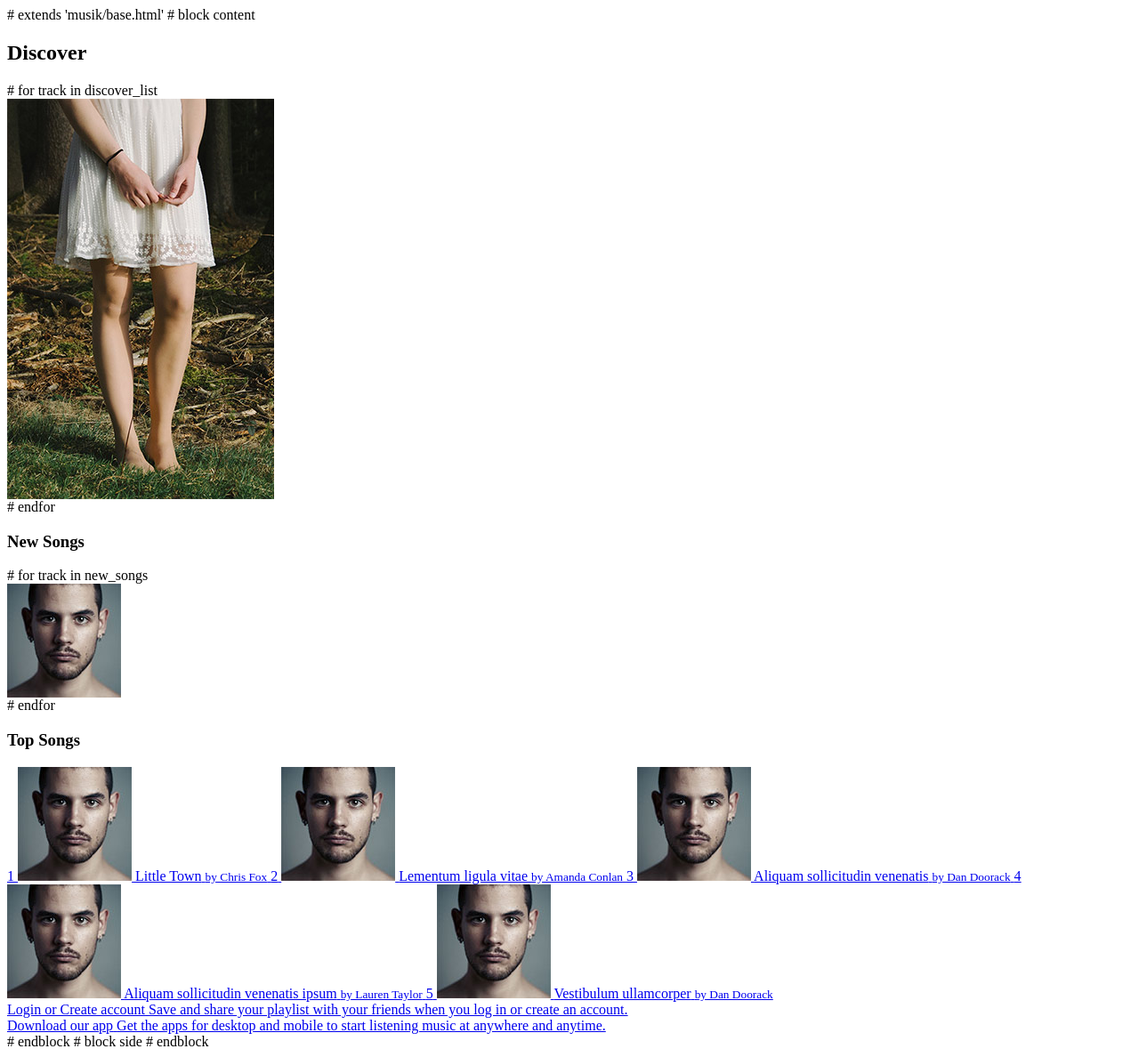
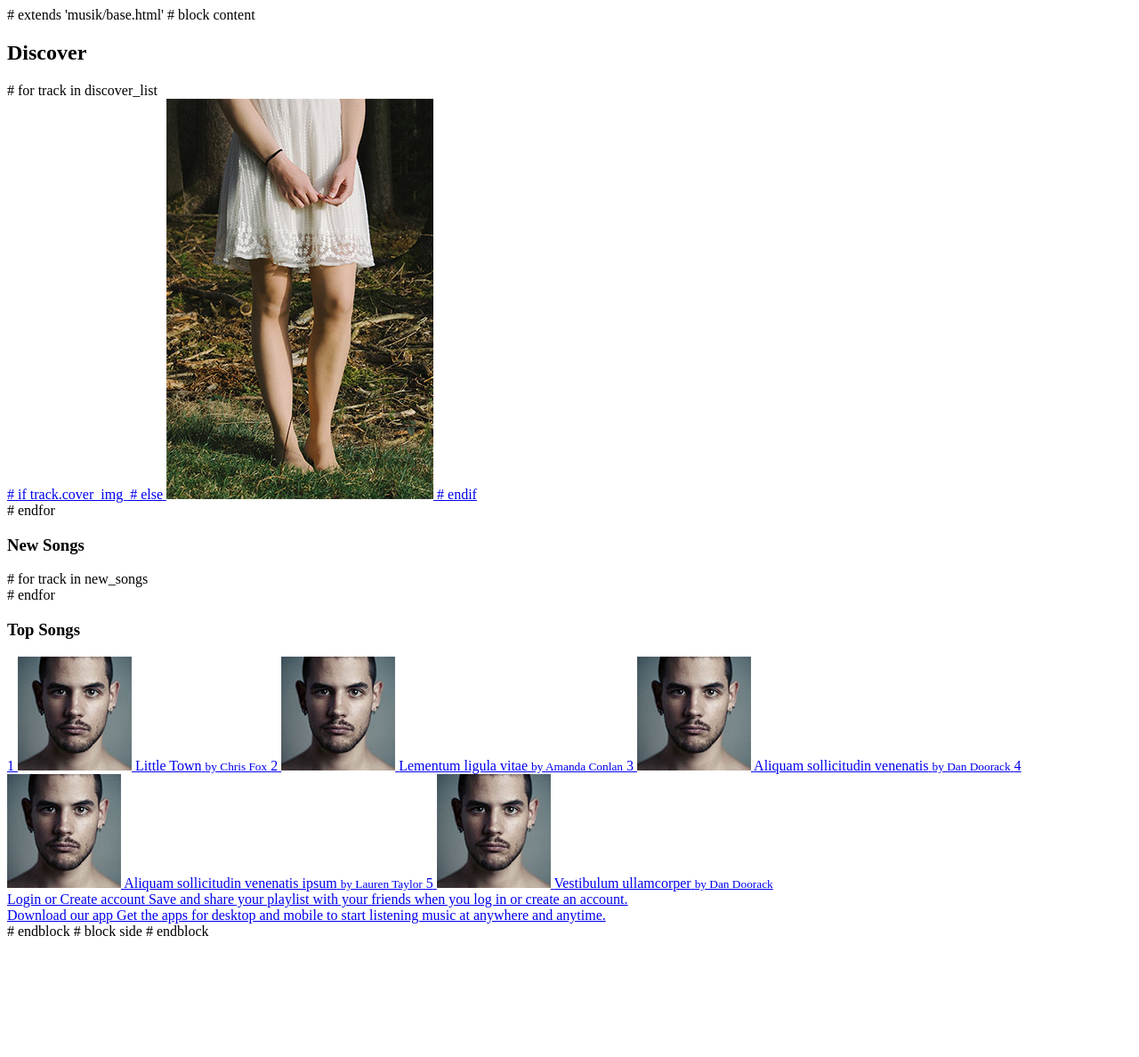
Before and after one commit to ssxenon01/music-app, a Python web app: template main/templates/welcome.html in a window 1280 px wide. Shown: the whole page at 89% size. After the commit the page ends 1052 px from the top, so only its background shows below. Run offline with Jinja, Linux system fonts and the light colour scheme; the template is opened without the code that fills it, so the values that code supplies are empty.

```diff
--- a/main/model/track.py
+++ b/main/model/track.py
@@ -119,6 +119,7 @@ class Track(model.Base):
     language = ndb.StringProperty(default='')
     website = ndb.StringProperty(default='')
     stream_url = ndb.StringProperty(default='')
+    cover_img = ndb.StringProperty(default='')
 
     FIELDS = {
         'album': fields.String,
@@ -142,6 +143,7 @@ class Track(model.Base):
         'language': fields.String,
         'website': fields.String,
         'stream_url': fields.String,
+        'cover_img': fields.String,
     }
 
     FIELDS.update(model.Base.FIELDS)
--- a/main/templates/genres.html
+++ b/main/templates/genres.html
@@ -335,7 +335,7 @@
                                   <a href="#"><i class="fa fa-play-circle i-2x"></i></a>
                                 </div>
                               </div>
-                              <a href="track-detail.html"><img src="/p/img/a9.png" alt="" class="r r-2x img-full"></a>
+                              <a href="track-detail.html"><img src="/p/img/a0.png" alt="" class="r r-2x img-full"></a>
                             </div>
                             <div class="padder-v">
                               <a href="track-detail.html" data-bjax data-target="#bjax-target" data-el="#bjax-el" data-replace="true" class="text-ellipsis">Dimentum at pellentesque volutpat</a>
--- a/main/templates/musik/aside.html
+++ b/main/templates/musik/aside.html
@@ -313,7 +313,7 @@
           <div class="dropdown dropup wrapper-sm clearfix">
             <a href="#" class="dropdown-toggle" data-toggle="dropdown">
               <span class="thumb-sm avatar pull-left m-l-xs">
-                <img src="/p/img/a3.png" class="dker" alt="...">
+                <img src="/p/img/a0.png" class="dker" alt="...">
                 <i class="on b-black"></i>
               </span>
               <span class="hidden-nav-xs clear">
--- a/main/templates/welcome.html
+++ b/main/templates/welcome.html
@@ -15,9 +15,6 @@
                       <div class="col-xs-6 col-sm-4 col-md-3 col-lg-2">
                         <div class="item">
                           <div class="pos-rlt">
-                            {#<div class="bottom">
-                              <span class="badge bg-info m-l-sm m-b-sm">03:20</span>
-                            </div>#}
                             <div class="item-overlay opacity r r-2x bg-black">
                               <div class="text-info padder m-t-sm text-sm">
                                 <i class="fa fa-star"></i>
@@ -27,7 +24,7 @@
                                 <i class="fa fa-star-o text-muted"></i>
                               </div>
                               <div class="center text-center m-t-n">
-                                <a href="#"><i class="icon-control-play i-2x"></i></a>
+                                <a href="#" data-id="{{ track.gdrive_id }}" data-title=""><i class="icon-control-play i-2x"></i></a>
                               </div>
                               <div class="bottom padder m-b-sm">
                                 <a href="#" class="pull-right">
@@ -38,7 +35,13 @@
                                 </a>
                               </div>
                             </div>
-                            <a href="#"><img src="/p/img/p1.jpg" alt="" class="r r-2x img-full"></a>
+                            <a href="#" data-id="{{ track.gdrive_id }}">
+                                # if track.cover_img
+                                <img src="{{track.cover_img}}" alt="" class="r r-2x img-full">
+                                # else
+                                <img src="/p/img/p1.jpg" alt="" class="r r-2x img-full">
+                                # endif
+                            </a>
                           </div>
                           <div class="padder-v">
                             <a href="#" class="text-ellipsis">{{track.title}}</a>
@@ -62,7 +65,7 @@
                                   <a href="#"><i class="fa fa-play-circle i-2x"></i></a>
                                 </div>
                               </div>
-                              <a href="#"><img src="/p/img/a2.png" alt="" class="r r-2x img-full"></a>
+                              <a href="#"><img src="{{ track.cover_img }}" alt="" class="r r-2x img-full"></a>
                             </div>
                             <div class="padder-v">
                               <a href="#" class="text-ellipsis">{{track.title}}</a>
@@ -79,7 +82,7 @@
                         <a href="#" class="list-group-item clearfix">
                           <span class="pull-right h2 text-muted m-l">1</span>
                           <span class="pull-left thumb-sm avatar m-r">
-                            <img src="/p/img/a4.png" alt="...">
+                            <img src="/p/img/a0.png" alt="...">
                           </span>
                           <span class="clear">
                             <span>Little Town</span>
@@ -89,7 +92,7 @@
                         <a href="#" class="list-group-item clearfix">
                           <span class="pull-right h2 text-muted m-l">2</span>
                           <span class="pull-left thumb-sm avatar m-r">
-                            <img src="/p/img/a5.png" alt="...">
+                            <img src="/p/img/a0.png" alt="...">
                           </span>
                           <span class="clear">
                             <span>Lementum ligula vitae</span>
@@ -99,7 +102,7 @@
                         <a href="#" class="list-group-item clearfix">
                           <span class="pull-right h2 text-muted m-l">3</span>
                           <span class="pull-left thumb-sm avatar m-r">
-                            <img src="/p/img/a6.png" alt="...">
+                            <img src="/p/img/a0.png" alt="...">
                           </span>
                           <span class="clear">
                             <span>Aliquam sollicitudin venenatis</span>
@@ -109,7 +112,7 @@
                         <a href="#" class="list-group-item clearfix">
                           <span class="pull-right h2 text-muted m-l">4</span>
                           <span class="pull-left thumb-sm avatar m-r">
-                            <img src="/p/img/a7.png" alt="...">
+                            <img src="/p/img/a0.png" alt="...">
                           </span>
                           <span class="clear">
                             <span>Aliquam sollicitudin venenatis ipsum</span>
@@ -119,7 +122,7 @@
                         <a href="#" class="list-group-item clearfix">
                           <span class="pull-right h2 text-muted m-l">5</span>
                           <span class="pull-left thumb-sm avatar m-r">
-                            <img src="/p/img/a8.png" alt="...">
+                            <img src="/p/img/a0.png" alt="...">
                           </span>
                           <span class="clear">
                             <span>Vestibulum ullamcorper</span>
--- a/requirements.txt
+++ b/requirements.txt
@@ -6,7 +6,6 @@ flask-restful==0.3.1
 flask-wtf==0.11
 unidecode==0.4.17
 pylast==1.1.0
-http://ftp.musicbrainz.org/pub/musicbrainz/python-musicbrainz2/python-musicbrainz2-0.7.4.tar.gz
 pyopenssl==0.14
 pycrypto
 google-api-python-client
```
Also changed, not shown: main/control/crontask.py (+19 -1 lines), main/control/welcome.py (+27 -2 lines), main/static/src/script/normal/demo.js (+6 -3 lines), main/templates/musik/right_aside.html (+12 -12 lines), main/templates/profile/profile_base.html (+9 -9 lines), main/static/img/a1.png (deleted), main/static/img/a10.png (deleted), main/static/img/a2.png (deleted), main/static/img/a3.png (deleted), main/static/img/a4.png (deleted), main/static/img/a5.png (deleted), main/static/img/a6.png (deleted), main/static/img/a7.png (deleted), main/static/img/a8.png (deleted), 1 more files.
